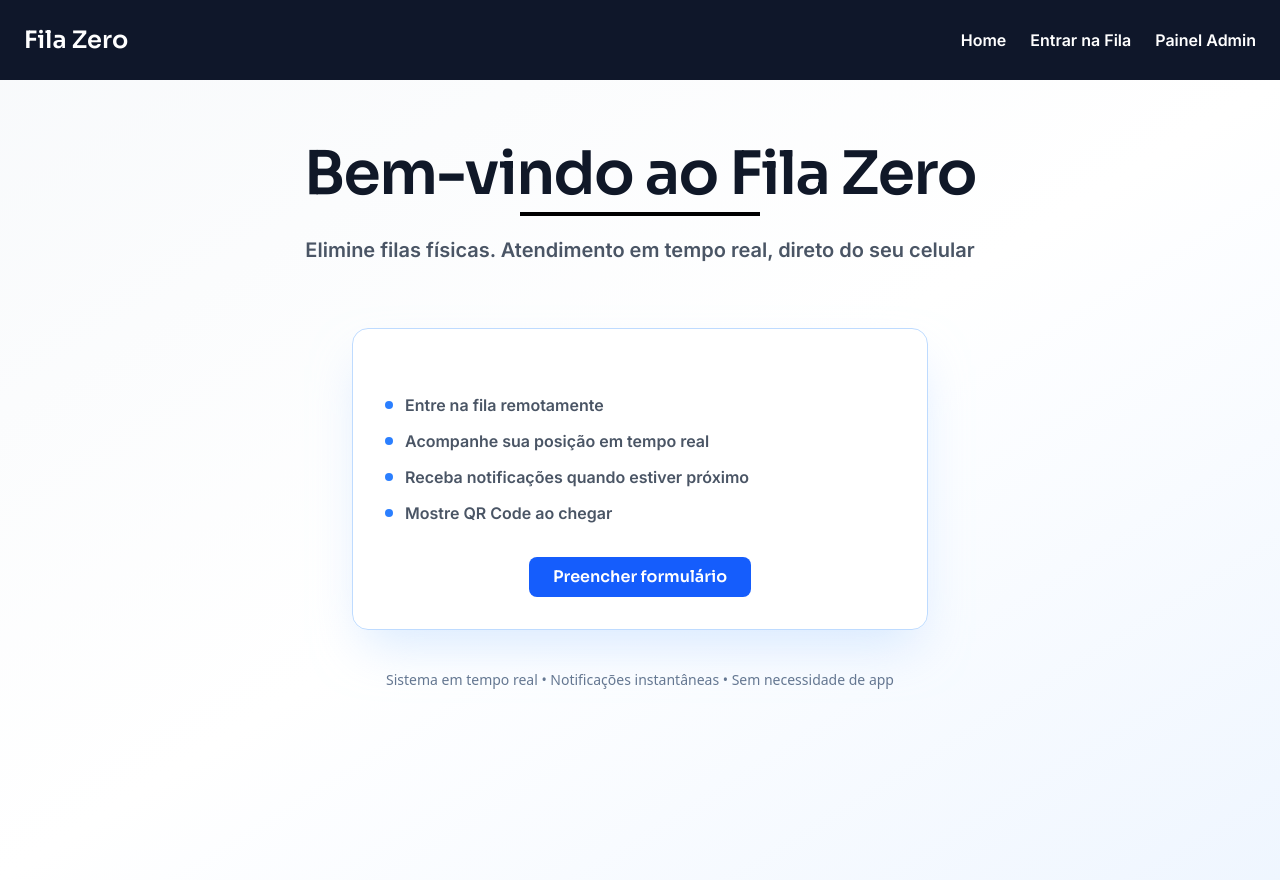
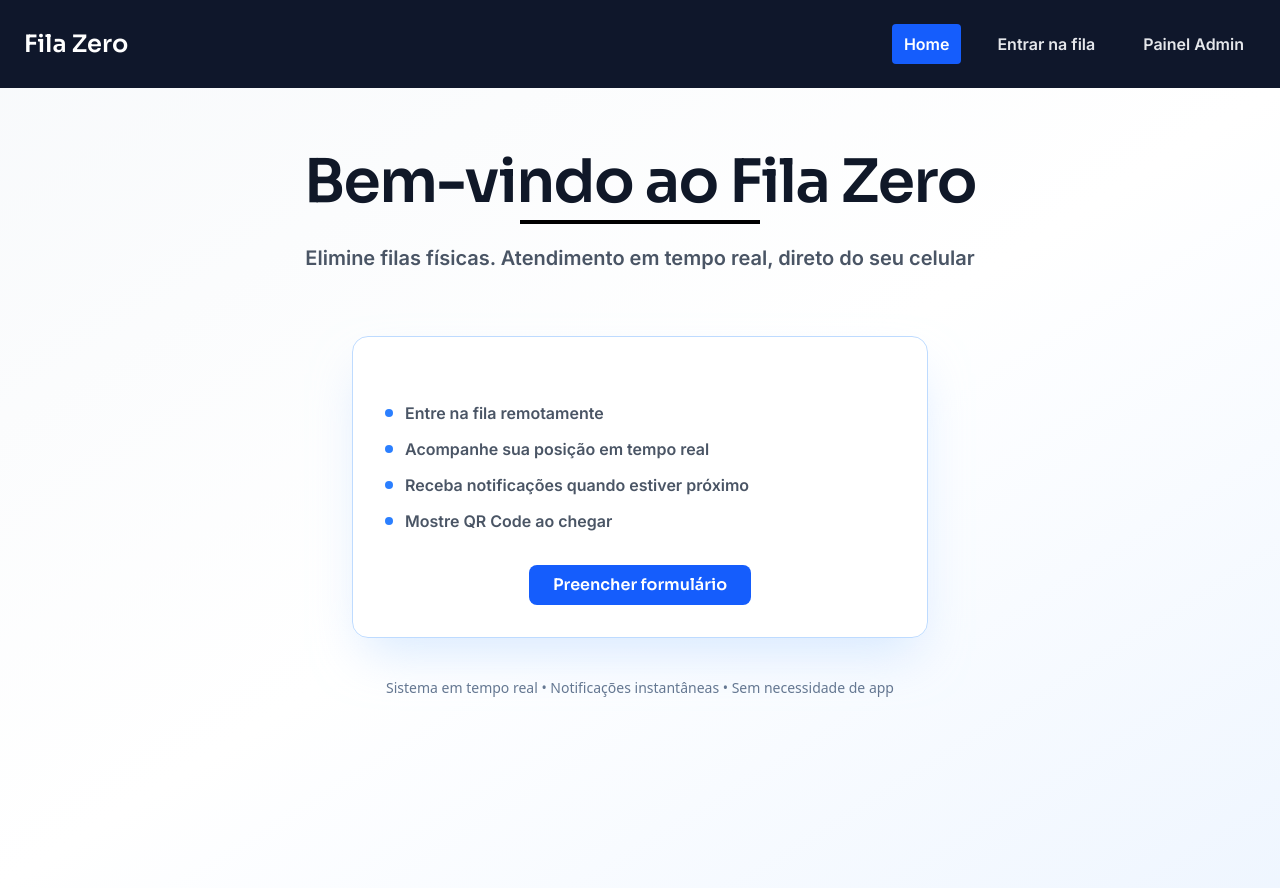
Before and after one commit to CapivaraDevv/FilaZero, a React (Vite) app in the folder frontend/: page / in a window 1280 px wide. Built offline with nearby package versions, Linux system fonts and the light colour scheme; no server answers.

Commit message:
Navbar responsiva para telas menores, melhor acessibilidade

```diff
--- a/frontend/src/components/Navbar.jsx
+++ b/frontend/src/components/Navbar.jsx
@@ -1,29 +1,80 @@
-import { Link } from 'react-router-dom';
+import { Link, useLocation } from 'react-router-dom';
+import { useState } from 'react';
+import { useRef, useEffect } from 'react';
 
 export default function Navbar() {
+  const menuRef =  useRef(null);
+  const firstLinkRef = useRef(null);
+  const location = useLocation();
+  const [isMenuOpen, setIsMenuOpen] = useState(false);
+
+  useEffect(() => {
+    if(isMenuOpen) {
+      firstLinkRef.current?.focus();
+      const onKey = (e) => {if (e.key === 'Escape') setIsMenuOpen(false); };
+      document.addEventListener('keydown', onKey);
+      return () => document.removeEventListener('keydown', onKey);
+    }
+  }, [isMenuOpen]);
+
+  const navLinks = [
+    { path: '/', label: 'Home' },
+    { path: '/fila', label: 'Entrar na fila' },
+    { path: '/admin', label: 'Painel Admin' }
+  ];
+
+  const isActive = (path) => location.pathname === path;
+
   return (
-    <nav className="bg-[#0F172A] text-white p-6 shadow-lg">
+    <nav className="bg-slate-900 text-white p-6 shadow-lg" aria-label="Navegação principal">
       <div className="max-w-7xl mx-auto flex justify-between items-center">
+        {/* Logo */}
         <div className="flex items-center gap-2">
-          <h1 className="sora-title text-2xl">Fila Zero</h1>
+          <h1 className="sora-title text-2xl" role='heading' aria-level={1}>
+            Fila Zero
+          </h1>
         </div>
 
-        <ul className="inter-text flex gap-6">
-          <li>
-            <Link to="/" className="hover:text-blue-100 transition">
-              Home
-            </Link>
-          </li>
-          <li>
-            <Link to="/fila" className="hover:text-blue-100 transition">
-              Entrar na Fila
-            </Link>
-          </li>
-          <li>
-            <Link to="/admin" className="hover:text-blue-100 transition">
-              Painel Admin
-            </Link>
-          </li>
+        <button
+          className='md:hidden flex flex-col gap-1 cursor-pointer'
+          onClick={() => setIsMenuOpen(!isMenuOpen)}
+          aria-label={isMenuOpen ? 'Fechar menu' : 'Abrir menu'}
+          aria-expanded={isMenuOpen}
+          aria-controls='navbar-menu'
+          type='button'
+        >
+          <div className={`w-6 h-0.5 bg-white transition-all ${isMenuOpen ? 'rotate-45 translate-y-1 -translate-x-2' : ''}`}></div>
+          <div className={`w-6 h-0.5 bg-white transition-all ${isMenuOpen ? 'opacity-0' : ''}`}></div>
+          <div className={`w-6 h-0.5 bg-white transition-all ${isMenuOpen ? '-rotate-45 -translate-y-2 translate-x-2' : ''}`}></div>
+        </button>
+
+        {/* Menu (Desktop) */}
+        <ul
+          id='navbar-menu'
+          className={`inter-text flex gap-6 md:flex
+            ${isMenuOpen ? 'flex flex-col absolute top-20 left-0 right-0 bg-[#0F172A] p-4' : 'hidden md:flex md:static md:flex-row p-0'
+            }`}
+          role='menubar'
+        >
+          {navLinks.map(({ path, label }, index) => (
+            <li key={path} role="none">
+              <Link
+                ref={index === 0 ? firstLinkRef : undefined}
+                to={path}
+                onClick={() => setIsMenuOpen(false)}
+                className={`block px-3 py-2 rounded hover:scale-110 transition-all focus:outline-none focus:ring-2
+                  focus:ring-blue-400
+                  ${isActive(path)
+                    ? 'bg-blue-600 text-white'
+                    : 'hover:text-blue-100 text-gray-200'
+                  }`}
+                aria-current={isActive(path) ? 'page' : undefined}
+                role='menuitem'
+              >
+                {label}
+              </Link>
+            </li>
+          ))}
         </ul>
       </div>
     </nav>
```
